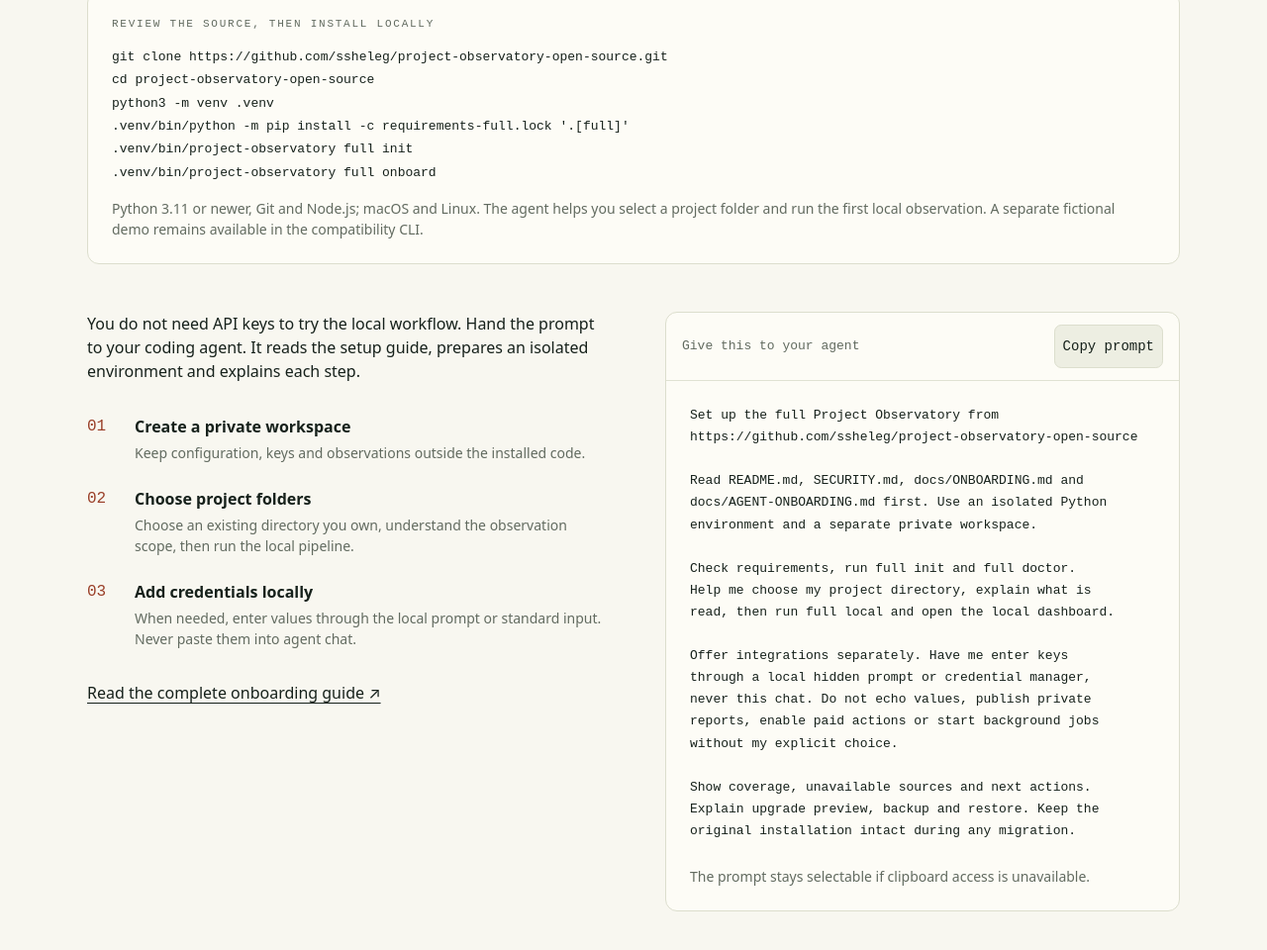
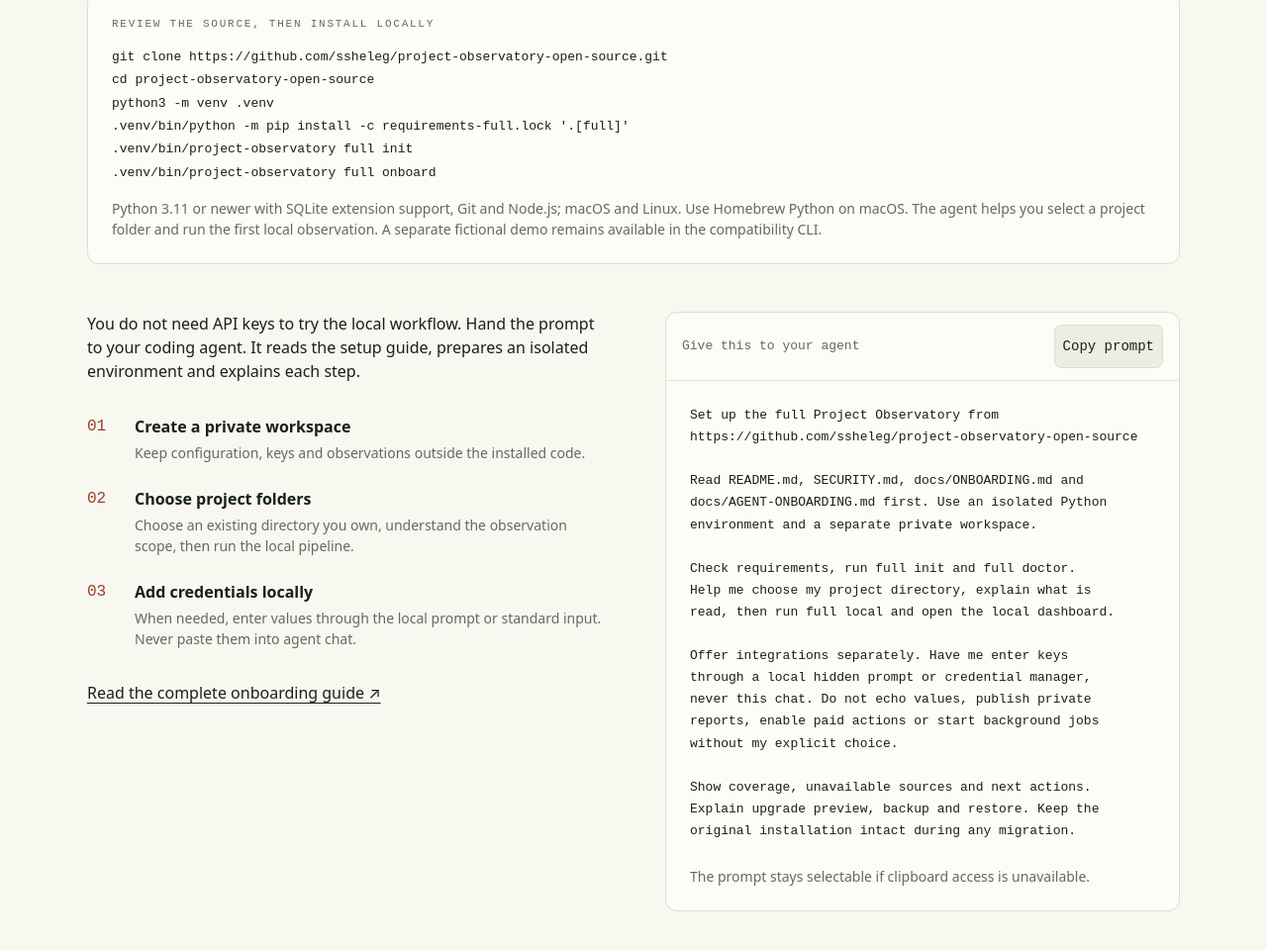
Before and after one commit to ssheleg/project-observatory-dashboard, a plain HTML site: page site/index.html in a window 1280 px wide. Shown: the part 4035-4995 px from the top of the page at 99% size. Drawn offline with Linux system fonts and the light colour scheme.

Commit message:
docs: clarify SQLite prerequisites and preserve legacy onboarding

```diff
--- a/site/index.html
+++ b/site/index.html
@@ -51,7 +51,7 @@
 python3 -m venv .venv
 .venv/bin/python -m pip install -c requirements-full.lock '.[full]'
 .venv/bin/project-observatory full init
-.venv/bin/project-observatory full onboard</pre><p>Python 3.11 or newer, Git and Node.js; macOS and Linux. The agent helps you select a project folder and run the first local observation. A separate fictional demo remains available in the compatibility CLI.</p></div>
+.venv/bin/project-observatory full onboard</pre><p>Python 3.11 or newer with SQLite extension support, Git and Node.js; macOS and Linux. Use Homebrew Python on macOS. The agent helps you select a project folder and run the first local observation. A separate fictional demo remains available in the compatibility CLI.</p></div>
 <div class="split"><div class="prose"><p>You do not need API keys to try the local workflow. Hand the prompt to your coding agent. It reads the setup guide, prepares an isolated environment and explains each step.</p><ol class="setup-steps"><li><strong>Create a private workspace</strong><span>Keep configuration, keys and observations outside the installed code.</span></li><li><strong>Choose project folders</strong><span>Choose an existing directory you own, understand the observation scope, then run the local pipeline.</span></li><li><strong>Add credentials locally</strong><span>When needed, enter values through the local prompt or standard input. Never paste them into agent chat.</span></li></ol><a href="https://github.com/ssheleg/project-observatory-open-source/blob/main/docs/ONBOARDING.md">Read the complete onboarding guide ↗</a></div>
 <div class="prompt-box"><div class="sample-label"><span>Give this to your agent</span><button id="copy-prompt" type="button">Copy prompt</button></div><pre id="agent-prompt">Set up the full Project Observatory from
 https://github.com/ssheleg/project-observatory-open-source
```
Also changed, not shown: 5 other files.
